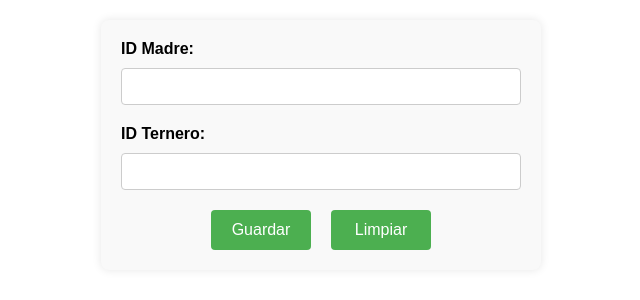
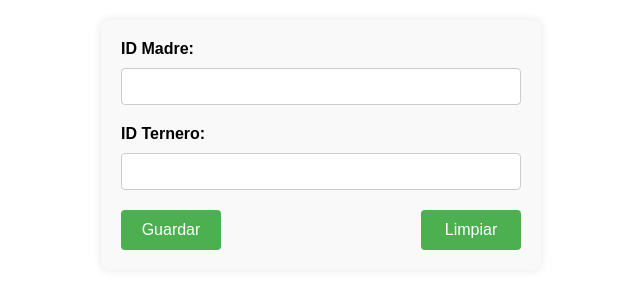
Before and after one commit to negroKiordi/webappPrueba, a PHP site: page /subpaginas/parentesco.html in a window 1280 px wide. Shown: the part 112-412 px from the top of the page, without its empty margins (319-959 px from the left). Run offline with PHP 8.4, Linux system fonts and the light colour scheme.

Commit message:
Update style.css
boton limpiar a la derecha

```diff
--- a/style.css
+++ b/style.css
@@ -107,6 +107,15 @@ main {
     background-color: #45a049;
 }
 
+/* Alinear los botones "Guardar" y "Limpiar" */
+#guardarBtn {
+    margin-right: auto;
+}
+
+#limpiarBtn {
+    margin-left: auto;
+}
+
 /* Media queries para dispositivos móviles */
 @media (max-width: 600px) {
     main {
```
